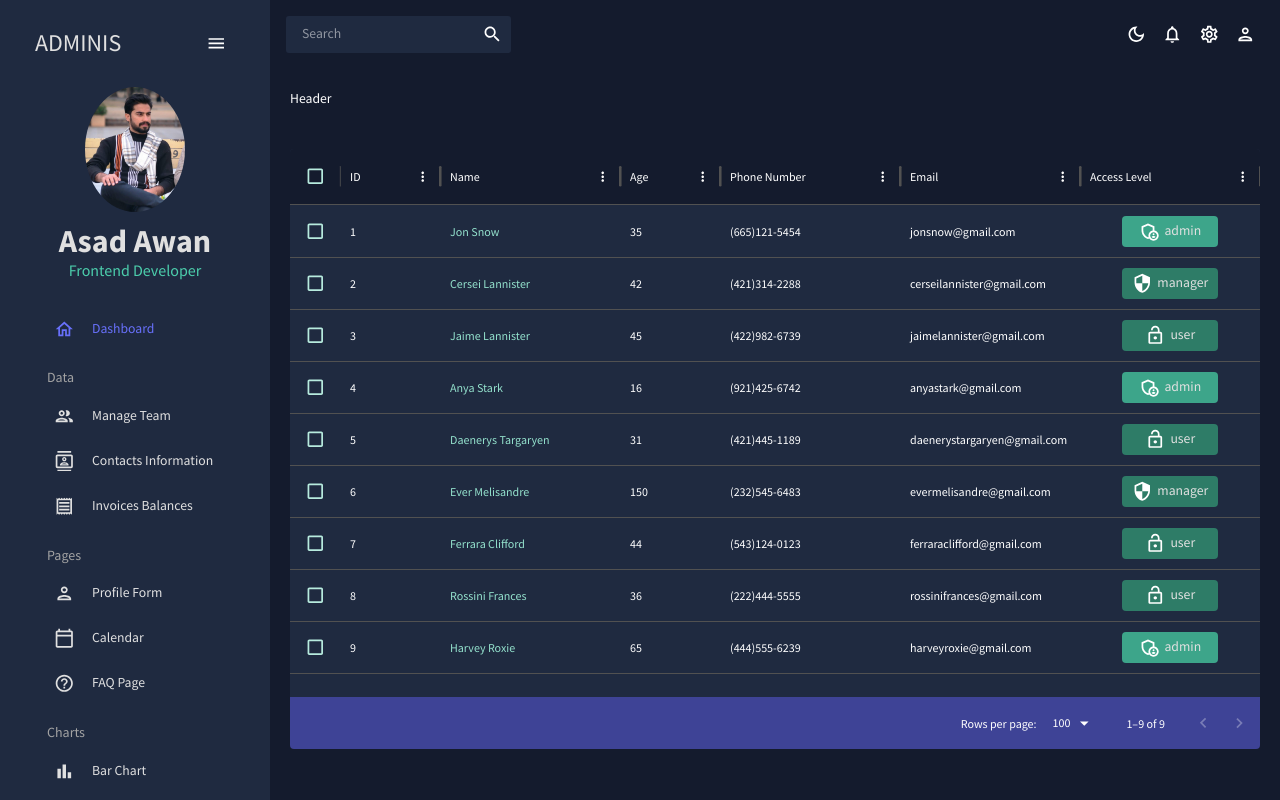
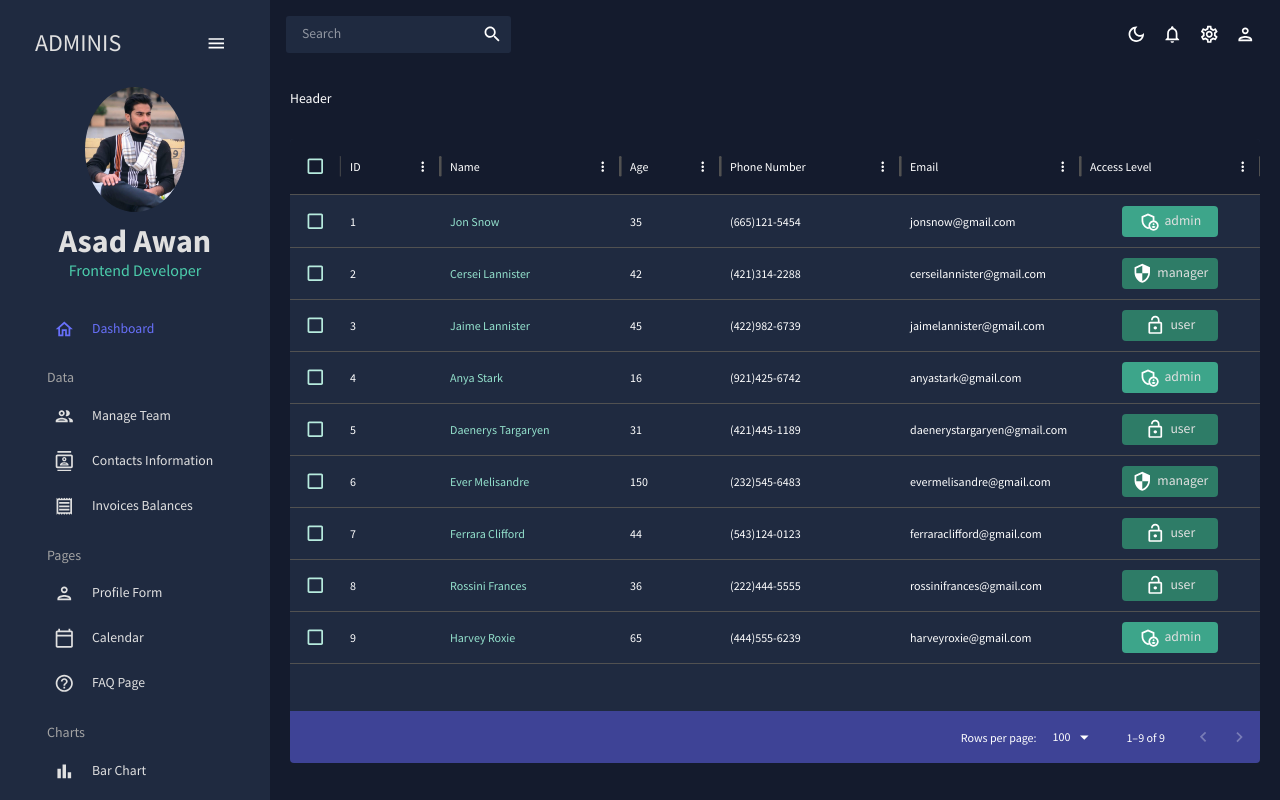
Before and after one commit to Asadawn/dashboard, a React (Vite) app: page /team in a window 1280 px wide. Built offline with nearby package versions, Linux system fonts and the light colour scheme.

Commit message:
some style changes

```diff
--- a/src/scenes/team/index.jsx
+++ b/src/scenes/team/index.jsx
@@ -73,8 +73,8 @@ const Team = () => {
     <Box m="20px">
       <Header title="TEAM" subtitle="Managing the Team Members" />
       <Box
-        m="40px 0 0 0"
-        height="75vh"
+        m="30px 0 0 0"
+        height="78vh"
         sx={{
           "& .MuiDataGrid-root": {
             border: "none",
```
